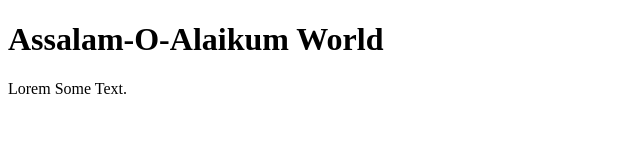
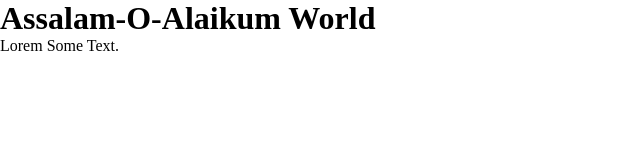
Before and after one commit to engrfarazhashmikhi/learnGit, a plain HTML site: page index.html in a window 1280 px wide. Shown: the whole page, without its empty margins (0-640 px from the left). Drawn offline with Linux system fonts and the light colour scheme.

Commit message:
Assets Linked;

```diff
--- a/index.html
+++ b/index.html
@@ -2,10 +2,11 @@
 <html lang="en-US">
 	<head>
 		<title>Hello World</title>
-		<link rel="stylesheet" type="text/css" href="#"/>
+		<link rel="stylesheet" type="text/css" href="assets/css/styles.css"/>
 	</head>
 	<body>
 		<h1>Assalam-O-Alaikum World</h1>
 		<p>Lorem Some Text.</p>
+		<script src="assets/js/functions.js"></script>
 	</body>
 </html>
```
